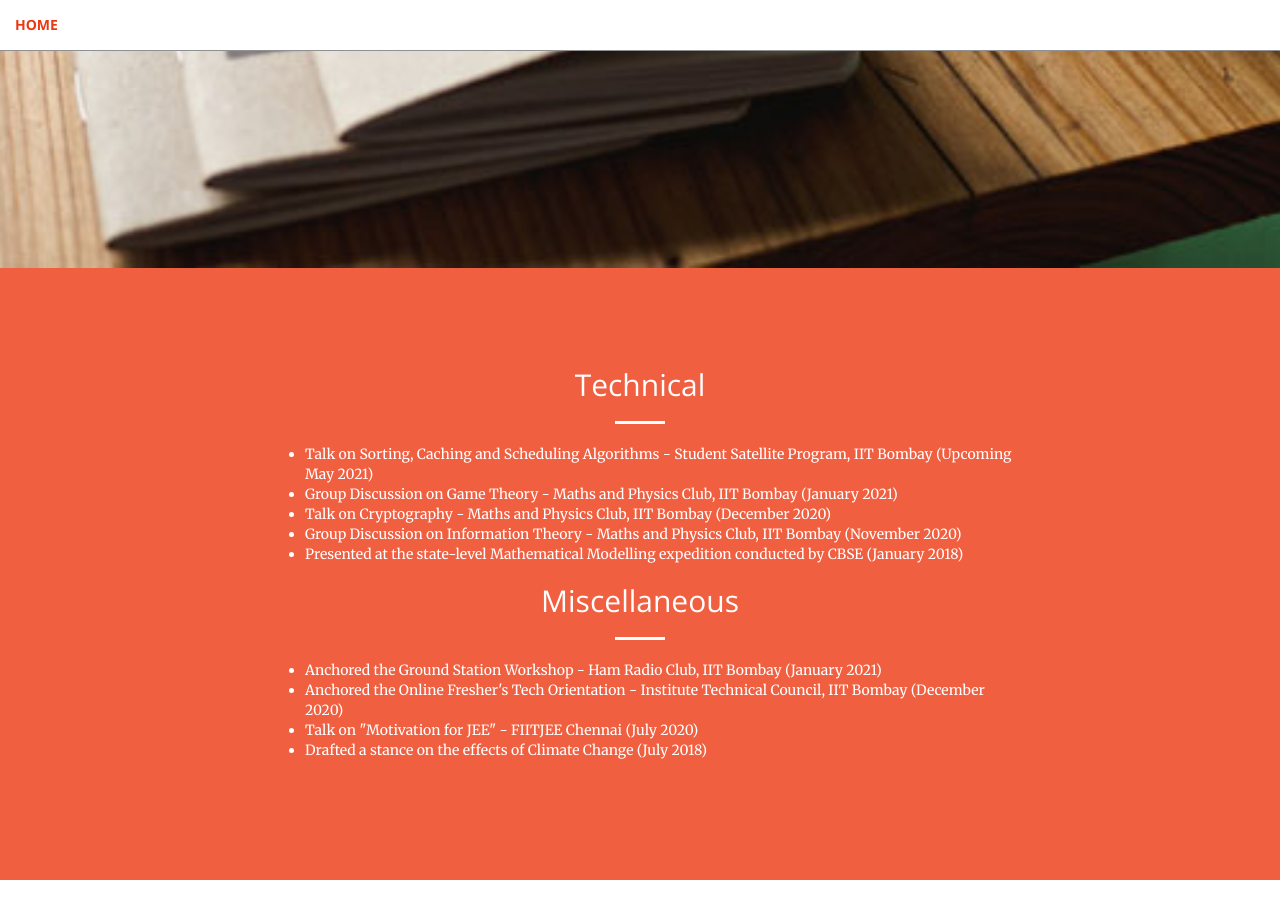
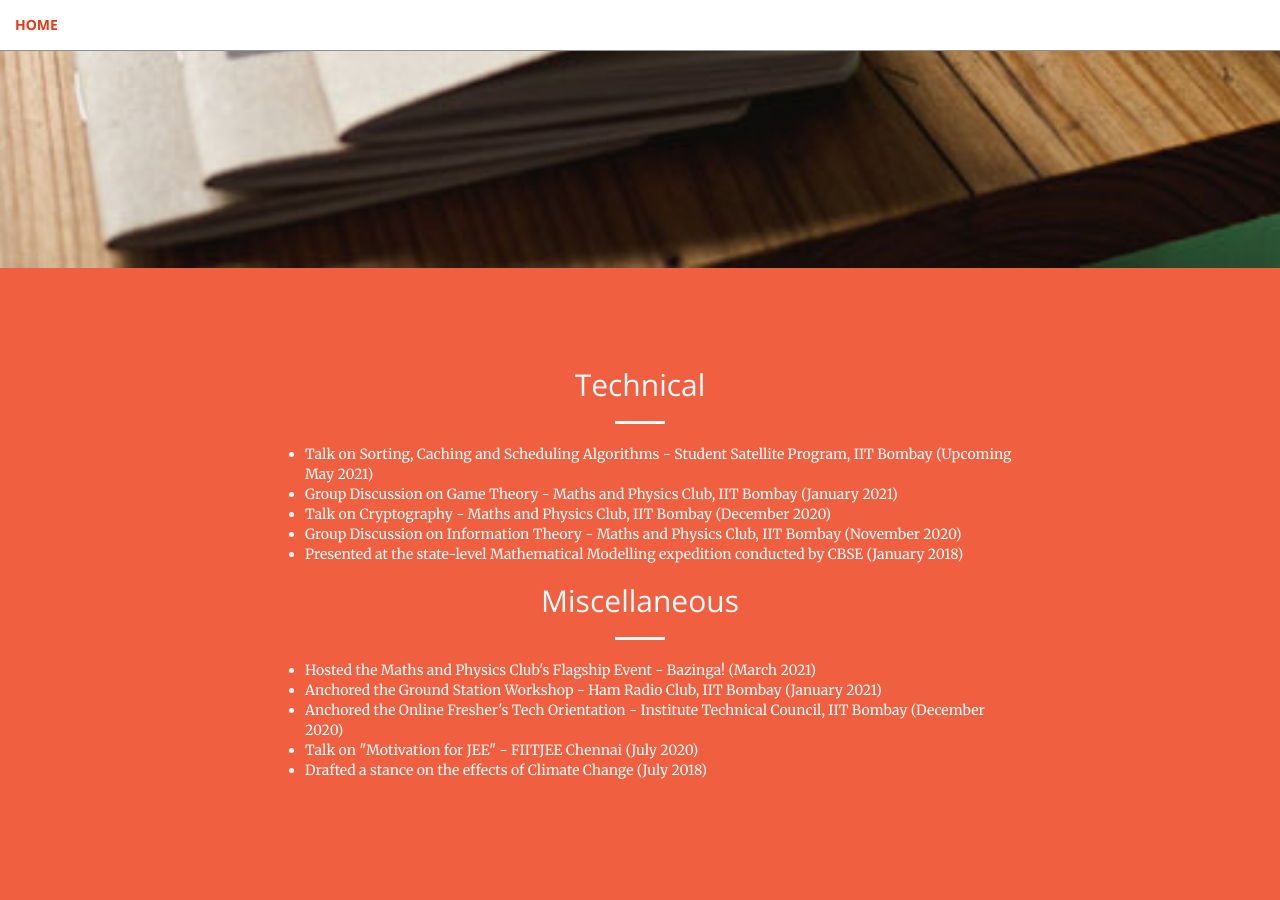
Before and after one commit to aravindbharathi/aravindbharathi.github.io, a Jekyll site: the page talks/index.html, which Jekyll copies as it is, in a window 1280 px wide and 900 px high, scrolled down 632 px. Built offline with Jekyll 4.4.1, drawn with Linux system fonts in a browser that asks for light colours.

Commit message:
Update index.html

```diff
--- a/talks/index.html
+++ b/talks/index.html
@@ -122,6 +122,7 @@
                     <hr class="light">
                     <p class="text-faded">
                       <ul align="left">
+                        <li>Hosted the Maths and Physics Club's Flagship Event - Bazinga! (March 2021)</li>
                         <li>Anchored the Ground Station Workshop - Ham Radio Club, IIT Bombay (January 2021)</li>
                         <li><a href="https://youtu.be/ggEHh3JqbYA" target="_blank">Anchored the Online Fresher's Tech Orientation - Institute Technical Council, IIT Bombay (December 2020)</a></li>
                         <li>Talk on "Motivation for JEE" - FIITJEE Chennai (July 2020)</li>
```
